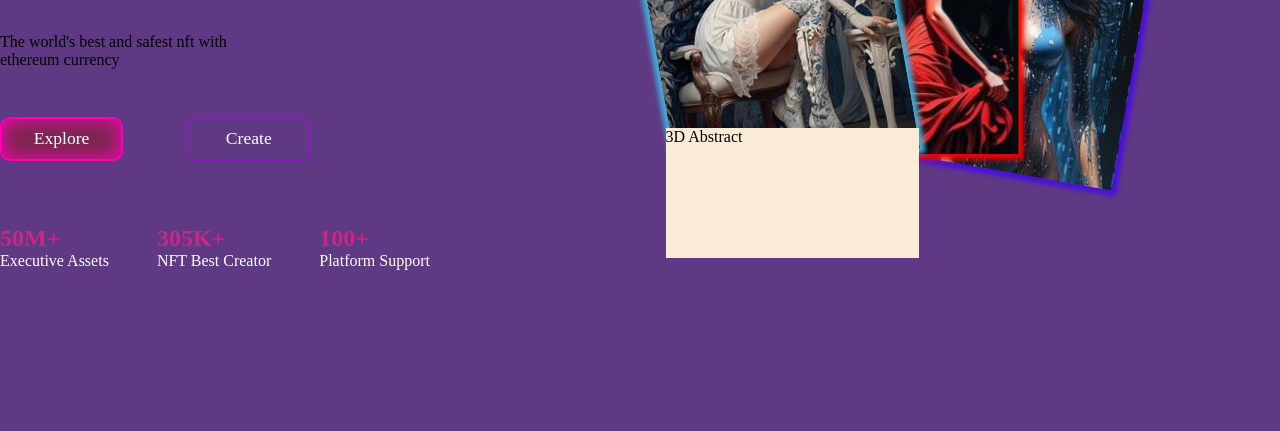
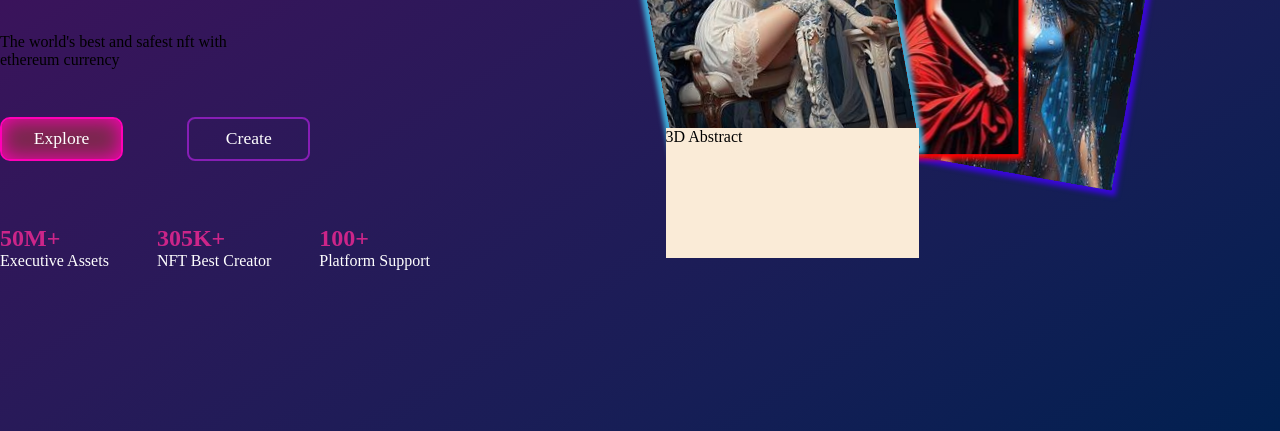
Before and after one commit to Alina010234/homework, a plain HTML site: page Art-Fantasy/art.html in a window 1280 px wide. Shown: the part 369-800 px from the top of the page. Drawn offline with Linux system fonts and the light colour scheme.

Commit message:
bg art-fantasy

```diff
--- a/Art-Fantasy/art.css
+++ b/Art-Fantasy/art.css
@@ -6,7 +6,14 @@
   box-sizing: border-box;
 }
 body {
-  background-color: rgb(95, 57, 131);
+  background-image: linear-gradient(
+    to right bottom,
+    #49065a,
+    #39145b,
+    #281a59,
+    #161e56,
+    #012050
+  );
 }
 
 .container-mare {
@@ -14,7 +21,7 @@ body {
   width: 100%;
   max-width: 1400px;
   height: 100%;
-  background-color: rgb(95, 57, 131);
+  /* background-color: rgb(95, 57, 131); */
   margin: 0 auto;
   /* font-family: sa; */
 }
```
